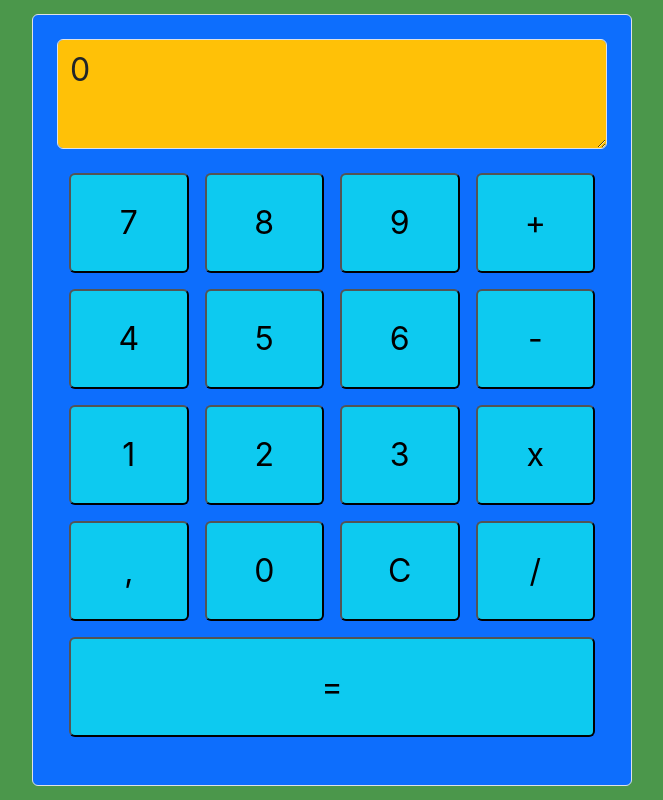
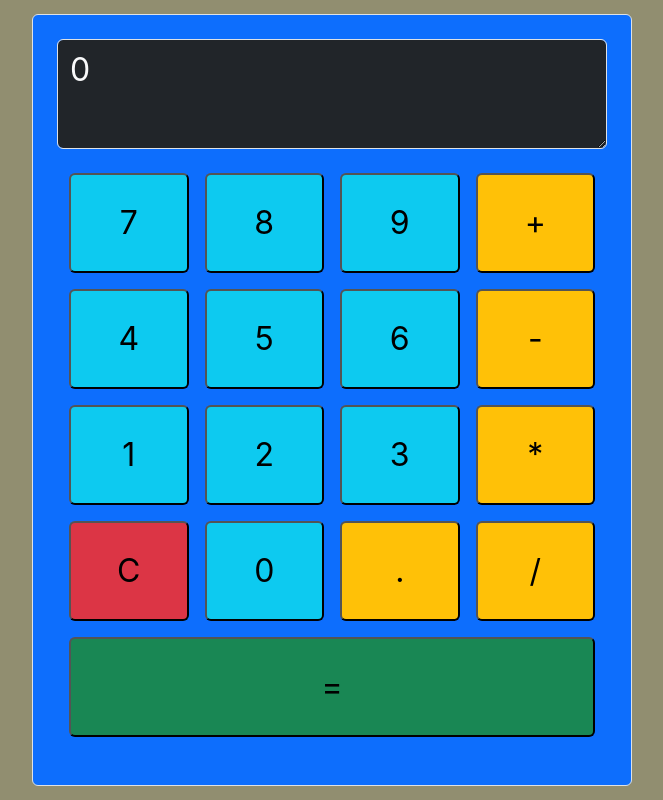
Before and after one commit to Menyus11/react-calculator, a React (Create React App) app: page / in a window 1280 px wide. Shown: the whole page, without its empty margins (308-971 px from the left). Built offline with nearby package versions, Linux system fonts and the light colour scheme.

Commit message:
React learning

```diff
--- a/src/App.css
+++ b/src/App.css
@@ -1,5 +1,5 @@
 body {
-    background-color: rgb(75, 151, 75);
+    background-color: rgb(145, 142, 112);
 }
 
 #calc_container {
--- a/src/App.js
+++ b/src/App.js
@@ -2,20 +2,7 @@ import React, { useState } from 'react';
 import './App.css';
 import { Buttons, Display } from './components'
 
-export const operationDisabled = () => {
-  document.querySelectorAll('.operation').forEach(e => {
-    e.setAttribute('disabled', "")
-  });
-}
-
-export const operationEnabled = () => {
-  document.querySelectorAll('.operation').forEach(e => {
-    e.removeAttribute('disabled')
-  });
-}
-
 function App() {
-
   const [displayData, setDisplayData] = useState(0);
 
   return (<React.Fragment>
--- a/src/components.js
+++ b/src/components.js
@@ -1,6 +1,18 @@
-import { operationDisabled, operationEnabled } from './App';
+import React from "react";
 
 const Buttons = (props) => {
+
+    const operationDisabled = () => {
+        document.querySelectorAll('.operation').forEach(e => {
+            e.setAttribute('disabled', "")
+        });
+    }
+
+    const operationEnabled = () => {
+        document.querySelectorAll('.operation').forEach(e => {
+            e.removeAttribute('disabled')
+        });
+    }
 
     const buttonsHandler = props.getDisplayData === 0 ?
         (event) => { props.setDisplayData(event.target.value); operationEnabled() } :
@@ -8,40 +20,54 @@ const Buttons = (props) => {
 
     const operatorHandler = function (event) { props.setDisplayData(props.getDisplayData + event.target.value); operationDisabled() };
 
+
+    const NumberButton = (props) => {
+        return (
+            <button value={props.value} className='col bg-info calcbutton m-2 py-4 rounded' onClick={buttonsHandler}>{props.value}</button>
+        )
+    }
+
+    const OperationButton = (props) => {
+        return (
+            <button value={props.value} className='col bg-warning calcbutton m-2 py-4 rounded operation' onClick={operatorHandler}>{props.value}</button>
+        )
+    }
+
     return (
         <div className='p-3' >
 
             <div className='row'>
-                <button value="7" className='col bg-info calcbutton m-2 py-4 rounded' onClick={buttonsHandler}>7</button>
-                <button value="8" className='col bg-info calcbutton m-2 py-4 rounded' onClick={buttonsHandler}>8</button>
-                <button value="9" className='col bg-info calcbutton m-2 py-4 rounded' onClick={buttonsHandler}>9</button>
-                <button value="+" className='col bg-info calcbutton m-2 py-4 rounded operation' onClick={operatorHandler}>+</button>
+                <NumberButton value="7" />
+                <NumberButton value="8" />
+                <NumberButton value="9" />
+                <OperationButton value="+" />
             </div>
 
             <div className='row'>
-                <button value="4" className='col bg-info calcbutton m-2 py-4 rounded' onClick={buttonsHandler}>4</button>
-                <button value="5" className='col bg-info calcbutton m-2 py-4 rounded' onClick={buttonsHandler}>5</button>
-                <button value="6" className='col bg-info calcbutton m-2 py-4 rounded' onClick={buttonsHandler}>6</button>
-                <button value="-" className='col bg-info calcbutton m-2 py-4 rounded operation' onClick={operatorHandler}>-</button>
+                <NumberButton value="4" />
+                <NumberButton value="5" />
+                <NumberButton value="6" />
+                <OperationButton value="-" />
             </div>
 
             <div className='row'>
-                <button value="1" className='col bg-info calcbutton m-2 py-4 rounded' onClick={buttonsHandler}>1</button>
-                <button value="2" className='col bg-info calcbutton m-2 py-4 rounded' onClick={buttonsHandler}>2</button>
-                <button value="3" className='col bg-info calcbutton m-2 py-4 rounded' onClick={buttonsHandler}>3</button>
-                <button value="*" className='col bg-info calcbutton m-2 py-4 rounded operation' onClick={operatorHandler}>x</button>
+                <NumberButton value="1" />
+                <NumberButton value="2" />
+                <NumberButton value="3" />
+                <OperationButton value="*" />
             </div>
 
             <div className='row'>
-                <button value="." className='col bg-info calcbutton m-2 py-4 rounded operation' onClick={operatorHandler}>,</button>
-                <button value="0" className='col bg-info calcbutton m-2 py-4 rounded' onClick={buttonsHandler}>0</button>
-                <button value="c" className='col bg-info calcbutton m-2 py-4 rounded' onClick={() => { props.setDisplayData(0); operationEnabled() }}>C</button>
-                <button value="/" className='col bg-info calcbutton m-2 py-4 rounded operation' onClick={operatorHandler}>/</button>
+                <button className='col bg-danger calcbutton m-2 py-4 rounded' onClick={() => { props.setDisplayData(0); operationEnabled() }}>C</button>
+
+                <NumberButton value="0" />
+                <OperationButton value="." />
+                <OperationButton value="/" />
             </div>
 
             <div className='row'>
                 {/* eslint-disable-next-line */}
-                <button className='col bg-info calcbutton m-2 py-4 rounded' onClick={() => { props.setDisplayData(eval(props.getDisplayData)) }}>=</button>
+                <button className='col bg-success calcbutton m-2 py-4 rounded' onClick={() => { props.setDisplayData(eval(props.getDisplayData)) }}>=</button>
             </div>
 
         </div>
@@ -50,7 +76,7 @@ const Buttons = (props) => {
 
 const Display = (props) => {
     return (
-        <textarea className='bg-warning border rounded display form-control text-wrap' defaultValue={props.getDisplayData}></textarea>
+        <textarea className='bg-dark border rounded display form-control text-light text-wrap' defaultValue={props.getDisplayData}></textarea>
     )
 }
 
```
